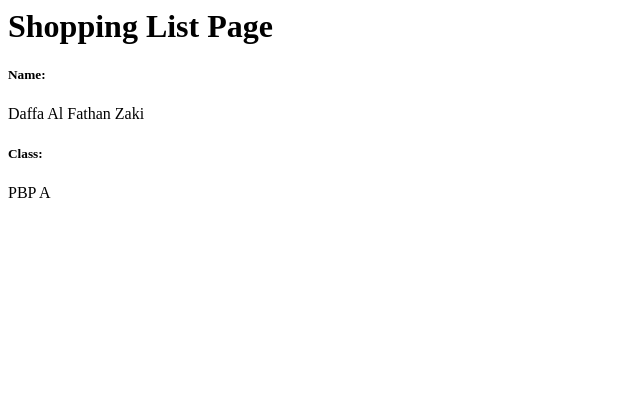
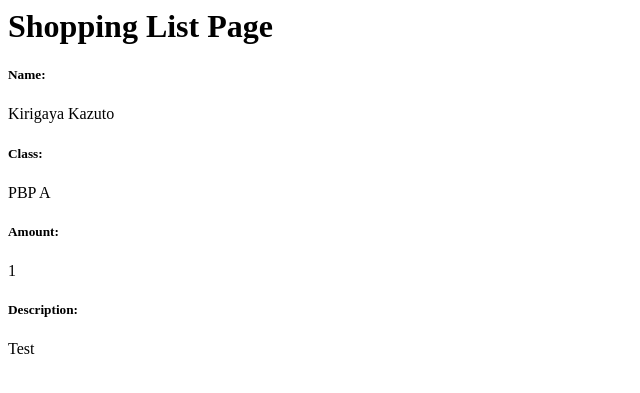
Before and after one commit to DaffaAlFathan/PBP-Tugas2, a Django app: page /main/ in a window 1280 px wide. Shown: the top 393 px of the page, without its empty margins (0-640 px from the left). Run offline with Django 4.2, Linux system fonts and the light colour scheme.

Commit message:
Ganti nama model dan data

```diff
--- a/Tugas 2/main/models.py
+++ b/Tugas 2/main/models.py
@@ -1,7 +1,9 @@
 from django.db import models
 
-class Product(models.Model):
+
+class Item(models.Model):
     name = models.CharField(max_length=255)
     date_added = models.DateField(auto_now_add=True)
     price = models.IntegerField()
     description = models.TextField()
+    amount = models.IntegerField()
--- a/Tugas 2/main/templates/main.html
+++ b/Tugas 2/main/templates/main.html
@@ -5,3 +5,7 @@
 <p>{{ name }}<p>
 <h5>Class: </h5>
 <p>{{ class }}<p>
+<h5>Amount: </h5>
+<p>{{ amount }}<p>
+<h5>Description: </h5>
+<p>{{ description }}<p>
--- a/Tugas 2/main/views.py
+++ b/Tugas 2/main/views.py
@@ -4,8 +4,10 @@ from django.shortcuts import render
 # Create your views here.
 def show_main(request):
     context = {
-        'name': 'Daffa Al Fathan Zaki',
-        'class': 'PBP A'
+        'name': 'Kirigaya Kazuto',
+        'class': 'PBP A',
+        'amount': 1,
+        'description': "Test",
     }
 
     return render(request, "main.html", context)
```
Also changed, not shown: Tugas 2/main/migrations/0002_delete_product.py (added), Tugas 2/main/migrations/0003_initial.py (added), Tugas 2/main/migrations/0004_delete_product.py (added), Tugas 2/main/migrations/0005_initial.py (added).
